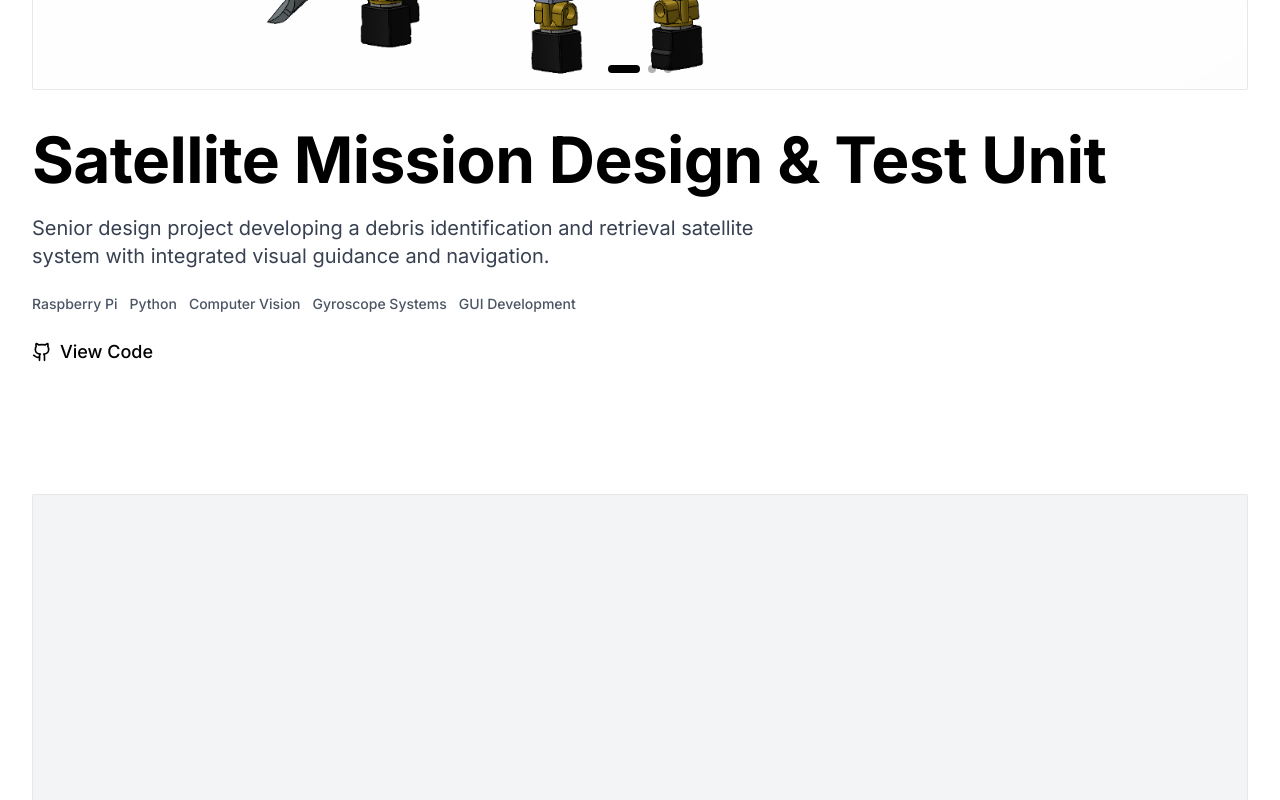
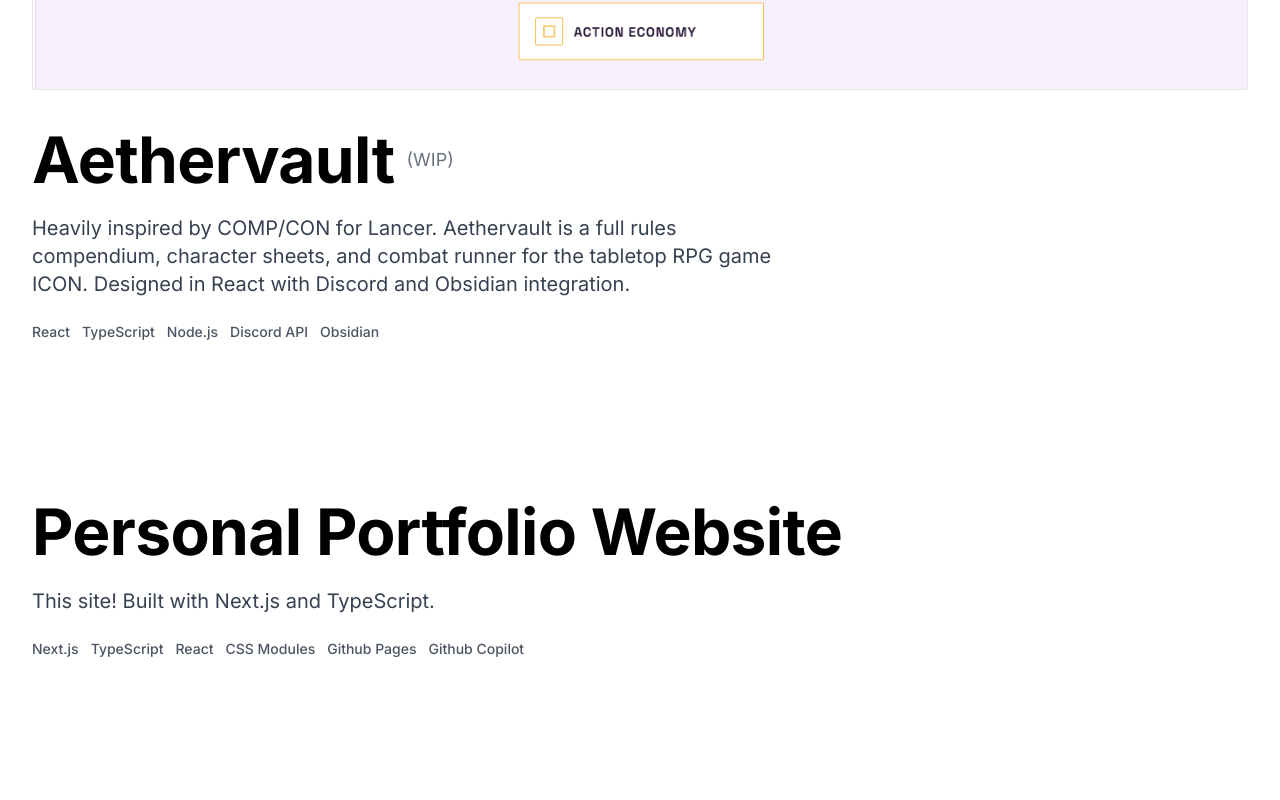
Before and after one commit to Colin-Sears/colin-sears.github.io, a Next.js app: page /professional in a window 1280 px wide. Shown: the part 1660-2460 px from the top of the page. Built offline with nearby package versions, Linux system fonts and the light colour scheme.

Commit message:
update projects

```diff
--- a/app/professional/components/Projects.tsx
+++ b/app/professional/components/Projects.tsx
@@ -4,12 +4,74 @@
 import { projects } from '@/lib/data/projects';
 import { ExternalLink, Github } from 'lucide-react';
 import ProjectImageCarousel from '@/components/ProjectImageCarousel';
+import { Project } from '@/lib/types';
+
+function ProjectCard({ project, index }: { project: Project; index: number }) {
+  return (
+    <motion.article
+      initial={{ opacity: 0, y: 20 }}
+      whileInView={{ opacity: 1, y: 0 }}
+      viewport={{ once: true, margin: '-50px' }}
+      transition={{ duration: 0.5, delay: index * 0.1 }}
+      className="p-6 border border-gray-200 hover:border-gray-300 transition-colors"
+    >
+      <div className="flex items-center gap-2 mb-2">
+        <h4 className="text-xl font-bold">{project.title}</h4>
+        {project.inprogress && (
+          <span className="text-xs text-gray-500">(WIP)</span>
+        )}
+      </div>
+      <p className="text-gray-600 mb-4 text-sm leading-relaxed">{project.description}</p>
+
+      {/* Technologies */}
+      <div className="flex flex-wrap gap-2 mb-4">
+        {project.technologies.map((tech) => (
+          <span
+            key={tech}
+            className="text-xs font-medium text-gray-500 bg-gray-100 px-2 py-1"
+          >
+            {tech}
+          </span>
+        ))}
+      </div>
+
+      {/* Links */}
+      {(project.githubUrl || project.liveUrl) && (
+        <div className="flex gap-4">
+          {project.githubUrl && (
+            <a
+              href={project.githubUrl}
+              target="_blank"
+              rel="noopener noreferrer"
+              className="flex items-center gap-1.5 text-sm font-medium hover:opacity-60 transition-opacity"
+            >
+              <Github size={16} />
+              <span>Code</span>
+            </a>
+          )}
+          {project.liveUrl && (
+            <a
+              href={project.liveUrl}
+              target="_blank"
+              rel="noopener noreferrer"
+              className="flex items-center gap-1.5 text-sm font-medium hover:opacity-60 transition-opacity"
+            >
+              <ExternalLink size={16} />
+              <span>Demo</span>
+            </a>
+          )}
+        </div>
+      )}
+    </motion.article>
+  );
+}
 
 export default function Projects() {
   const featuredProjects = projects.filter((p) => p.featured);
+  const otherProjects = projects.filter((p) => !p.featured);
 
   return (
-  <section id="projects" className="py-section px-8">
+    <section id="projects" className="py-section px-8">
       <div className="max-w-content mx-auto">
         <motion.h2
           initial={{ opacity: 0, y: 20 }}
@@ -43,7 +105,12 @@
               )}
 
               {/* Project Info */}
-              <h3 className="text-project font-bold mb-4">{project.title}</h3>
+              <div className="flex items-center gap-3 mb-4">
+                <h3 className="text-project font-bold">{project.title}</h3>
+                {project.inprogress && (
+                  <span className="text-lg text-gray-500">(WIP)</span>
+                )}
+              </div>
               <p className="text-xl text-gray-700 mb-6 max-w-3xl">{project.description}</p>
 
               {/* Technologies */}
@@ -86,6 +153,27 @@
             </motion.article>
           ))}
         </div>
+
+        {/* Other Projects Grid */}
+        {otherProjects.length > 0 && (
+          <>
+            <motion.h3
+              initial={{ opacity: 0, y: 20 }}
+              whileInView={{ opacity: 1, y: 0 }}
+              viewport={{ once: true, margin: '-100px' }}
+              transition={{ duration: 0.6 }}
+              className="text-3xl font-bold mt-32 mb-10"
+            >
+              Other Projects
+            </motion.h3>
+
+            <div className="grid grid-cols-1 md:grid-cols-2 gap-6">
+              {otherProjects.map((project, index) => (
+                <ProjectCard key={project.title} project={project} index={index} />
+              ))}
+            </div>
+          </>
+        )}
       </div>
     </section>
   );
--- a/lib/data/projects.ts
+++ b/lib/data/projects.ts
@@ -1,6 +1,31 @@
 import { Project } from '../types';
 
 export const projects: Project[] = [
+  {
+    title: 'Aethervault',
+    description: 'Heavily inspired by COMP/CON for Lancer. Aethervault is a full rules compendium, character sheets, and combat runner for the tabletop RPG game ICON. Designed in React with Discord and Obsidian integration.',
+    images: ['/projects/aethervault.png'],
+    technologies: ['React', 'TypeScript', 'Node.js', 'Discord API', 'Obsidian'],
+    featured: true,
+    inprogress: true,
+    category: 'web'
+  },
+  {
+    title: 'Personal Portfolio Website',
+    description: 'This site! Built with Next.js and TypeScript.',
+    images: [],
+    technologies: ['Next.js', 'TypeScript', 'React', 'CSS Modules', 'Github Pages', 'Github Copilot'],
+    featured: true,
+    category: 'web'
+  },
+  {
+    title: 'Azure AI Document Intelligence Solutions',
+    description: 'Custom models for intelligent data extraction and automated document processing using Azure AI services.',
+    images: [], // Omit image block entirely (no placeholder)
+    technologies: ['Azure AI', 'Document Intelligence', 'Python', 'CI/CD', 'Full-Stack Development'],
+    featured: false,
+    category: 'ai',
+  },
   {
     title: 'Satellite Mission Design & Test Unit',
     description: 'Senior design project developing a debris identification and retrieval satellite system with integrated visual guidance and navigation.',
@@ -19,7 +44,7 @@
     description: 'Research project implementing and verifying numerical solutions for orbital mechanics calculations using MATLAB.',
     images: [null], // No image available
     technologies: ['MATLAB', 'LaTeX', 'Orbital Mechanics', 'Numerical Analysis'],
-    featured: true,
+    featured: false,
     category: 'engineering',
   },
   {
@@ -27,16 +52,8 @@
     description: 'Constructed a drone controller using embedded C++ and developed microcontroller API for cross-team integration.',
     images: [], // Omit image block entirely (no placeholder)
     technologies: ['C++', 'Embedded Systems', 'API Development', 'Hardware Integration'],
-    featured: true,
+    featured: false,
     category: 'engineering',
-  },
-  {
-    title: 'Azure AI Document Intelligence Solutions',
-    description: 'Custom models for intelligent data extraction and automated document processing using Azure AI services.',
-    images: [], // Omit image block entirely (no placeholder)
-    technologies: ['Azure AI', 'Document Intelligence', 'Python', 'CI/CD', 'Full-Stack Development'],
-    featured: true,
-    category: 'ai',
   },
   {
     title: 'University Web Services',
--- a/lib/types.ts
+++ b/lib/types.ts
@@ -8,6 +8,7 @@
   githubUrl?: string;
   liveUrl?: string;
   featured: boolean;
+  inprogress?: boolean;
   category: 'web' | 'mobile' | 'ai' | 'engineering' | 'other';
 }
 
```
Also changed, not shown: public/projects/aethervault.png (added), 1 other file (tests, documents, lock files or other folders).
